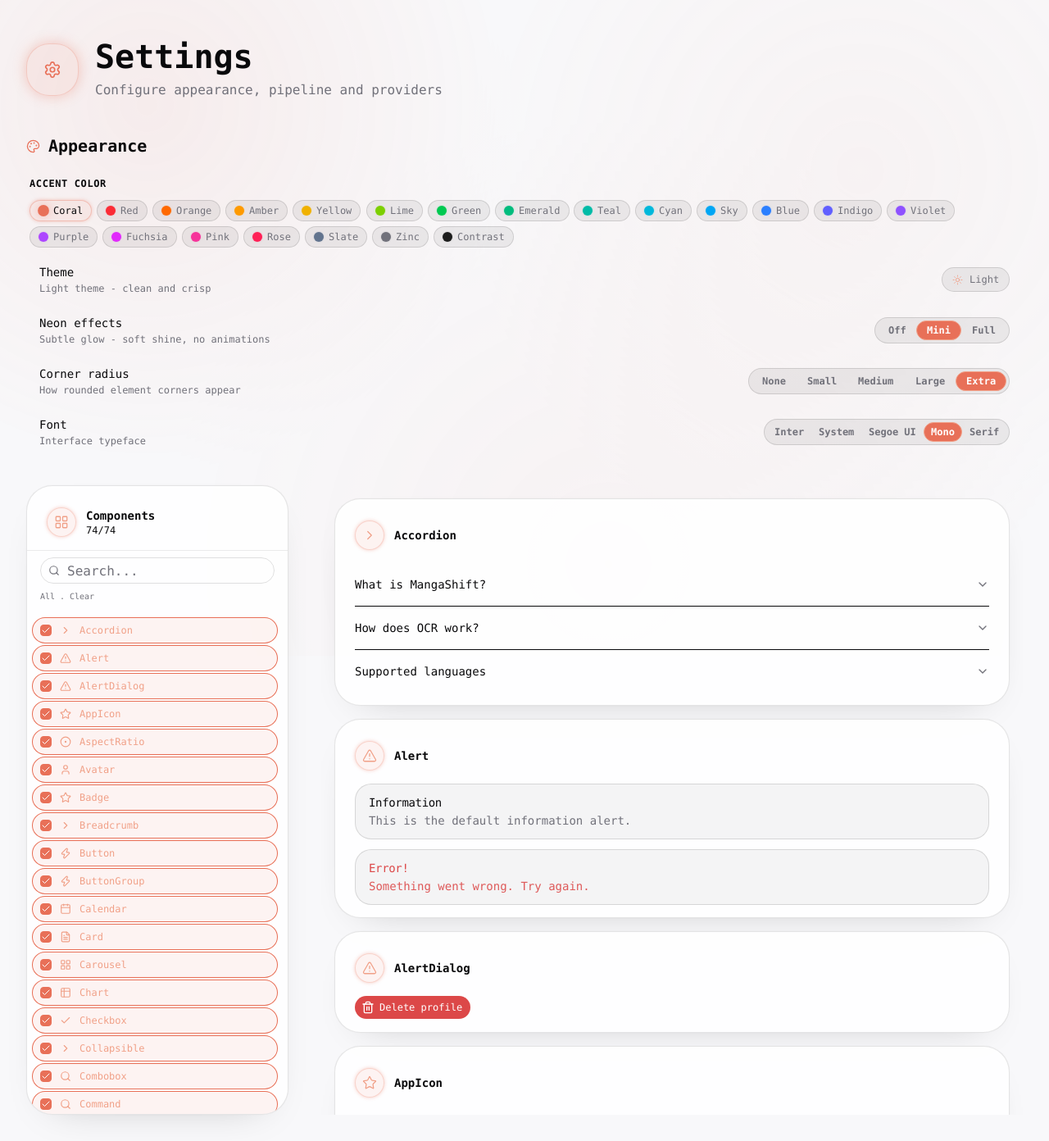
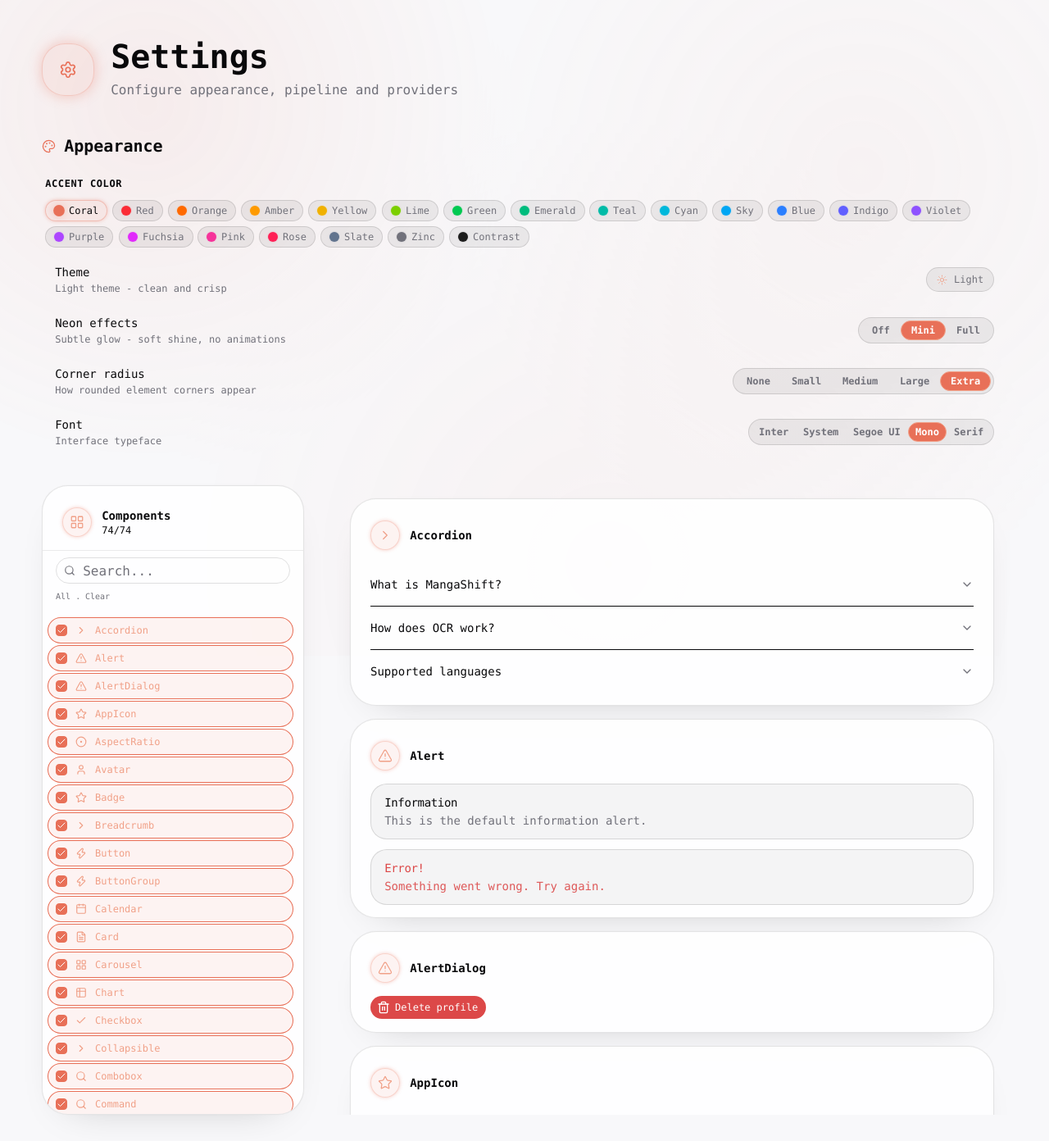
Before and after one commit to MattyMroz/MangaShiftWebsite, a Next.js app: page /gallery in a window 1280 px wide. Shown: the whole page at 82% size. Built offline with nearby package versions, Linux system fonts and the light colour scheme.

Commit message:
Constrain gallery layout width

```diff
--- a/src/app/globals.css
+++ b/src/app/globals.css
@@ -164,10 +164,11 @@ html:has(.gallery-root) select {
 }
 
 .gallery-root {
+  --gallery-container-width: 1680px;
   position: relative;
   overflow: hidden;
   min-height: 100vh;
-  padding: 48px 32px 32px;
+  padding: 48px clamp(24px, 4vw, 64px) 32px;
   background: var(--background);
   color: var(--foreground);
   font-family: var(--font-sans);
@@ -224,7 +225,8 @@ html:has(.gallery-root)[data-neon="full"] .gallery-root::before {
 
 .gallery-appearance {
   margin: 0 auto 30px;
-  max-width: 1776px;
+  width: min(100%, var(--gallery-container-width));
+  max-width: var(--gallery-container-width);
 }
 
 .gallery-appearance__header {
@@ -291,7 +293,8 @@ html:has(.gallery-root)[data-neon="full"] .gallery-root::before {
   display: flex;
   height: calc(100vh - 32px);
   min-height: 720px;
-  max-width: 2028px;
+  width: min(100%, var(--gallery-container-width));
+  max-width: var(--gallery-container-width);
   margin: 0 auto;
   gap: 40px;
 }
```
